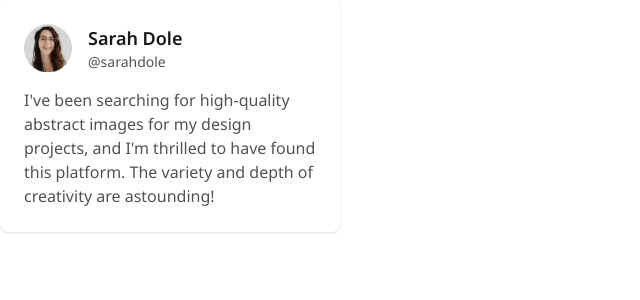
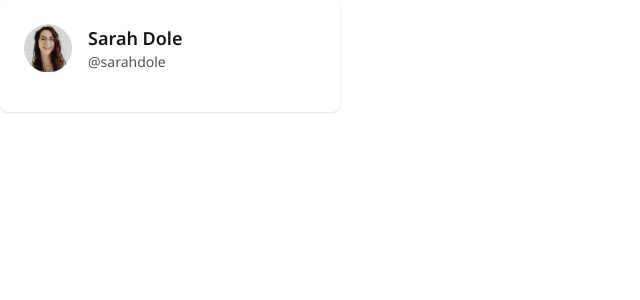
Before and after one commit to bpb54321/testimonial-card, a React (Vite) app: page / in a window 1280 px wide. Shown: the top 300 px of the page, without its empty margins (0-640 px from the left). Built offline with nearby package versions, Linux system fonts and the light colour scheme.

Commit message:
Add test for long quote.

```diff
--- a/src/components/TestimonialCard.tsx
+++ b/src/components/TestimonialCard.tsx
@@ -1,6 +1,10 @@
 import profileImgUrl from "../assets/profile-thumbnail.png";
 
-export const TestimonialCard: React.FC = () => {
+interface TestimonialCardProps {
+  quote: string;
+}
+
+export const TestimonialCard: React.FC<TestimonialCardProps> = ({ quote }) => {
   return (
     <div
       className="bg-white p-6 rounded-lg w-[340px] flex flex-col gap-4 shadow"
@@ -19,10 +23,8 @@ export const TestimonialCard: React.FC = () => {
           <p className="font-normal text-sm text-neutral-600">@sarahdole</p>
         </div>
       </div>
-      <blockquote className="font-normal text-base text-neutral-600">
-        I've been searching for high-quality abstract images for my design
-        projects, and I'm thrilled to have found this platform. The variety and
-        depth of creativity are astounding!
+      <blockquote className="font-normal text-base text-neutral-600 line-clamp-6">
+        {quote}
       </blockquote>
     </div>
   );
```
Also changed, not shown: 1 other file (tests, documents, lock files or other folders).
